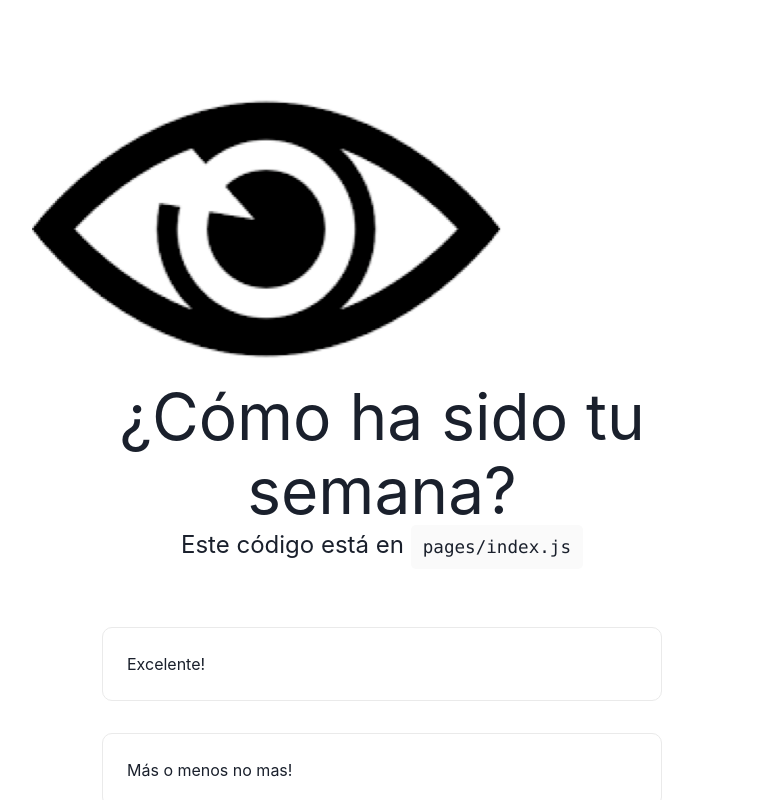
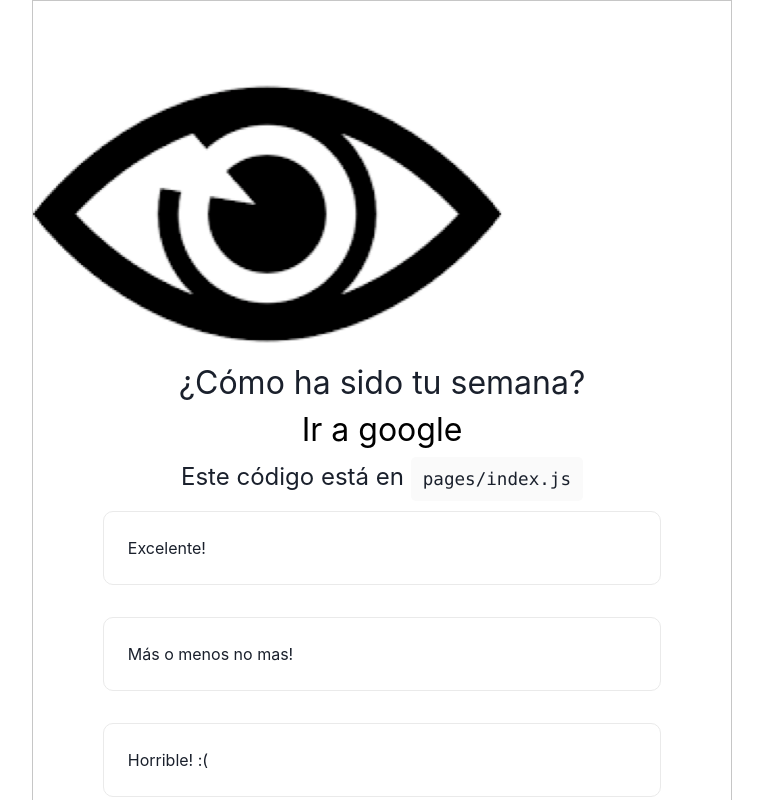
Before and after one commit to Paskiben/MajinManji, a Next.js app: page / in a window 1280 px wide. Shown: the top 800 px of the page, without its empty margins (258-1021 px from the left). Built offline with nearby package versions, Linux system fonts and the light colour scheme.

Commit message:
ejemplo con componentes basicos

```diff
--- a/pages/index.js
+++ b/pages/index.js
@@ -3,7 +3,7 @@ import Link from "next/link";
 import Image from "next/image";
 const Index = () => {
   return (
-    <div className="container">
+    <div className="container" id="principal">
       <Head>
         <title>INFO104 Nextjs App</title>
         <link rel="icon" href="/favicon.ico" />
@@ -18,7 +18,11 @@ const Index = () => {
         />
 
         <h1 className="title">¿Cómo ha sido tu semana?</h1>
-
+        <div className="title">
+          <a href="http://www.google.com" target="_blank">
+            Ir a google
+          </a>
+        </div>
         <p className="description">
           Este código está en <code>pages/index.js</code>
         </p>
@@ -27,7 +31,7 @@ const Index = () => {
           <Link
             href={{
               pathname: "/response",
-              query: { opt: 0 },
+              query: { opt: 0, msg: "este es el mensaje" },
             }}
           >
             <a className="card">Excelente!</a>
@@ -48,6 +52,9 @@ const Index = () => {
           >
             <a className="card">Horrible! :(</a>
           </Link>
+          <a className="card" href="/response?opt=0&msg=hola%20chao">
+            click me!
+          </a>
         </div>
       </main>
 
--- a/pages/response.js
+++ b/pages/response.js
@@ -6,7 +6,7 @@ const Respuesta = () => {
   let texts = [
     "Que bien! me alegro!",
     "Qué pasó? bueno no debe ser para tanto...",
-    "Pucha, la próximo semana mejor!"
+    "Pucha, la próximo semana mejor!",
   ];
   const router = useRouter();
   console.log(router.query);
@@ -19,7 +19,7 @@ const Respuesta = () => {
 
       <main>
         <h1 className="title">{texts[router.query.opt]}</h1>
-
+        <p>{router.query.msg}</p>
         <div className="grid">
           <Link href={"/"}>
             <a className="card">Volver</a>
--- a/styles/style.css
+++ b/styles/style.css
@@ -2,16 +2,37 @@
 
 html,
 body {
-  padding: 0;
   margin: 0;
+
   font-family: -apple-system, BlinkMacSystemFont, Segoe UI, Roboto, Oxygen,
     Ubuntu, Cantarell, Fira Sans, Droid Sans, Helvetica Neue, sans-serif;
+
+
+
 }
 
 * {
   box-sizing: border-box;
 }
+#bloquePrincipal{
+  width: 100%;
+  font-size: 2em;
+  border: 4px dashed #666666;
+  height: 100vh;
+  display: flex;
+  flex-direction: row;
+  align-items: stretch;
 
+}
+#menuLateral{
+  width: 400px;
+  background-color: #e0e0e0;
+  border: 2px dashed #F06666;
+
+}
+#contenidoPrincipal{
+
+}
 .container {
   min-height: 100vh;
   padding: 0 0.5rem;
@@ -22,12 +43,13 @@ body {
 }
 
 main {
-  padding: 5rem 0;
+  padding: 4rem 0;
   flex: 1;
   display: flex;
   flex-direction: column;
-  justify-content: center;
-  align-items: center;
+  justify-content: left;
+  align-items: left;
+  border: 1px solid rgb(198, 198, 198);
   max-width: 700px;
 }
 
@@ -103,20 +125,23 @@ a {
 }
 
 .title a {
-  color: #0070f3;
+  color: #000000;
   text-decoration: none;
 }
 
 .title a:hover,
 .title a:focus,
 .title a:active {
+  color: #2007ff;
+
   text-decoration: underline;
 }
 
 .title {
   margin: 0;
   line-height: 1.15;
-  font-size: 4rem;
+  font-size: 2rem;
+  padding-bottom: 10px;
 }
 
 .title,
@@ -144,8 +169,7 @@ code {
   justify-content: center;
   flex-wrap: wrap;
 
-  max-width: 800px;
-  margin-top: 3rem;
+
 }
 
 .card {
@@ -165,6 +189,7 @@ code {
 .card:active {
   color: #0070f3;
   border-color: #0070f3;
+  background-color: #ebf4ff;
 }
 
 .card h3 {
@@ -188,3 +213,21 @@ code {
     flex-direction: column;
   }
 }
+
+.tarjeta{
+  display: flex;
+  flex-direction: row;
+  border-radius: 20px;
+  border: 1px solid #666666;
+  width: 400px;
+  margin-bottom: 20px;
+}
+.tarjeta-1{
+  padding: 5px 10px 5px 20px;
+}
+.tarjeta-0{
+  width: 50px;
+  text-align: center;
+  background-color: #0070f3;
+  border-radius: 20px 0px 0px 20px;
+}
```
Also changed, not shown: components/tarjeta.js (added, +11 -0 lines), pages/layoutex.js (added, +19 -0 lines).
